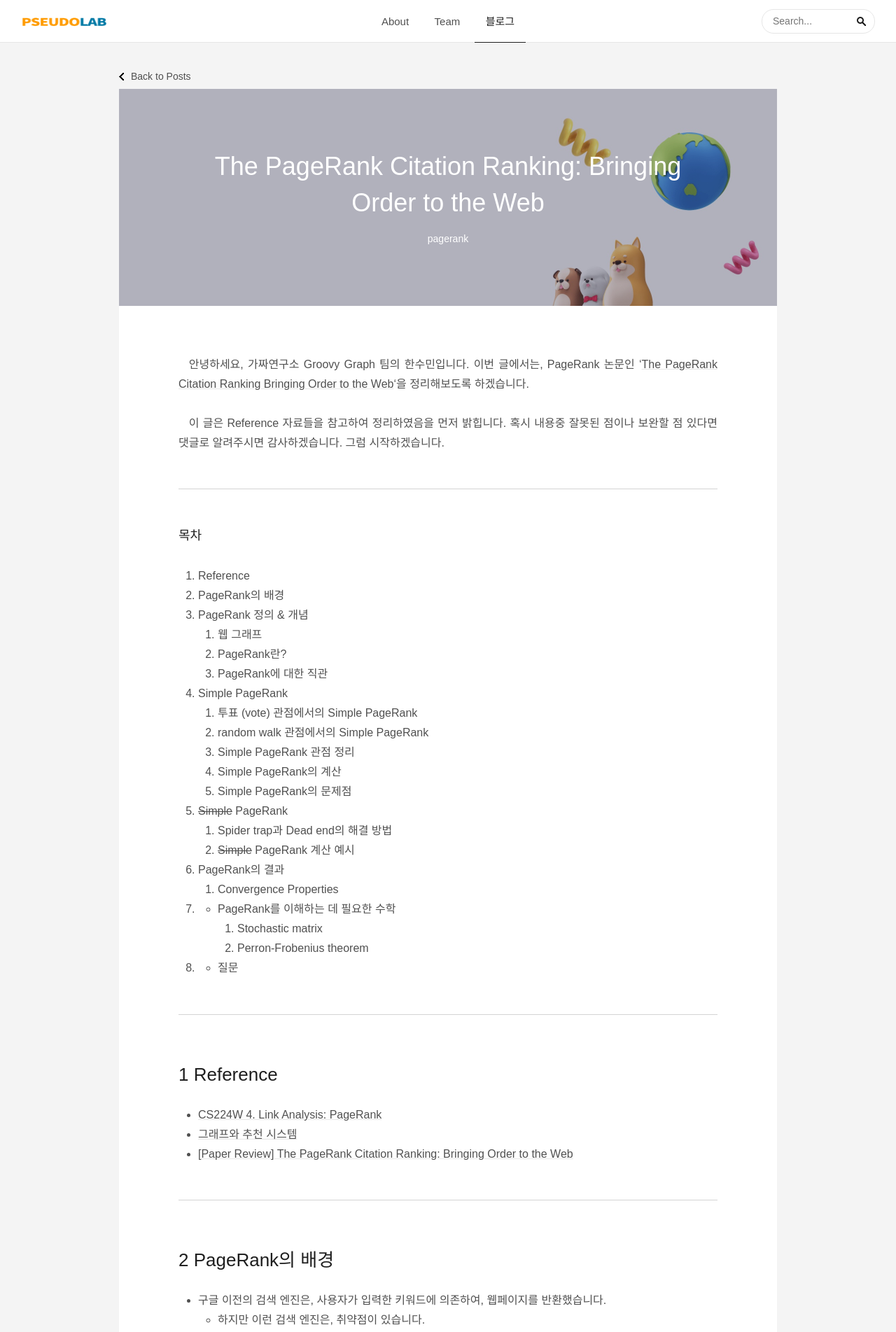
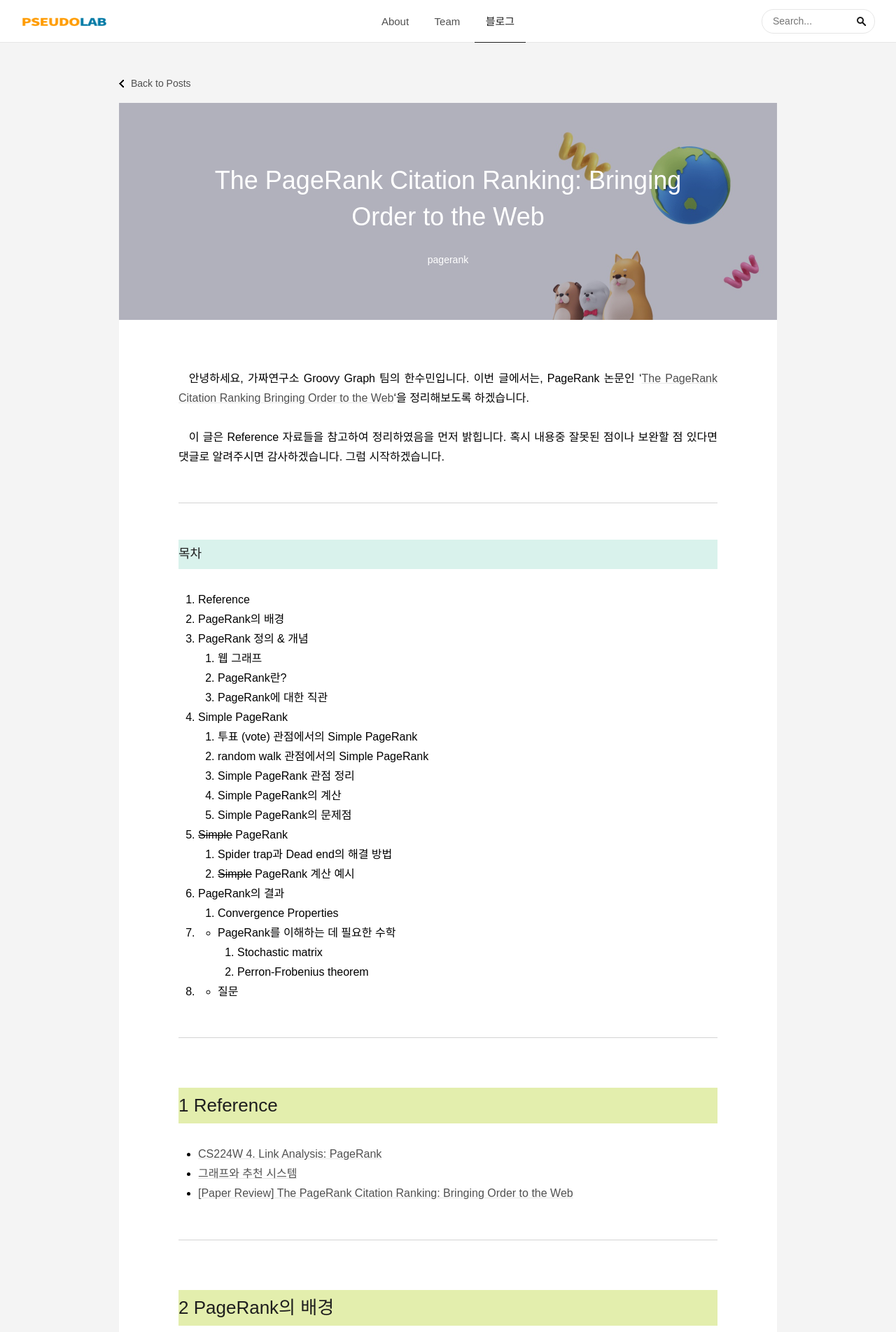
Before and after one commit to Pseudo-Lab/graph, a Jekyll site: the page built from _posts/2022-03-25-The-PageRank-Citation-Ranking-Bringing-Order-to-the-Web.md, in a window 1280 px wide. Shown: the top 1903 px of the page at 70% size. Built offline with Jekyll 4.4.1, drawn with Linux system fonts in a browser that asks for light colours; some web fonts are replaced; formulas are drawn with MathJax 3; comment, search, counter and statistics services are not loaded.

Commit message:
Change design of heading tags

```diff
--- a/assets/css/screen.css
+++ b/assets/css/screen.css
@@ -8,7 +8,7 @@
 body {
     font-family: sans-serif;
     font-weight: 300; /* @@iolo 200 -> 300, 200 for retina only! */
-    color: #505050;
+    color: #000000;
     background-color: #fff;
 }
 
@@ -21,6 +21,7 @@
     font-family: 'Kakao', sans-serif;
     font-weight: 400;
     color: #1e1e1e;
+    padding: 10px 0px;
 }
 
 pre,
@@ -823,17 +824,23 @@
 #post-content h1 {
     margin: 70px 0 30px 0;
     font-size: 26px;
+    background-color: #E3EEAD;
+    line-height: 120%
 }
 
 /* @@iolo */
 #post-content h2 {
     margin: 50px 0 30px 0;
     font-size: 22px;
+    background-color: #FBE4E7;
+    line-height: 120%
 }
 
 #post-content h3 {
     margin: 40px 0 30px 0;
     font-size: 18px;
+    background-color: #D9F2EC;
+    line-height: 120%
 }
 
 /* @@iolo */
```
